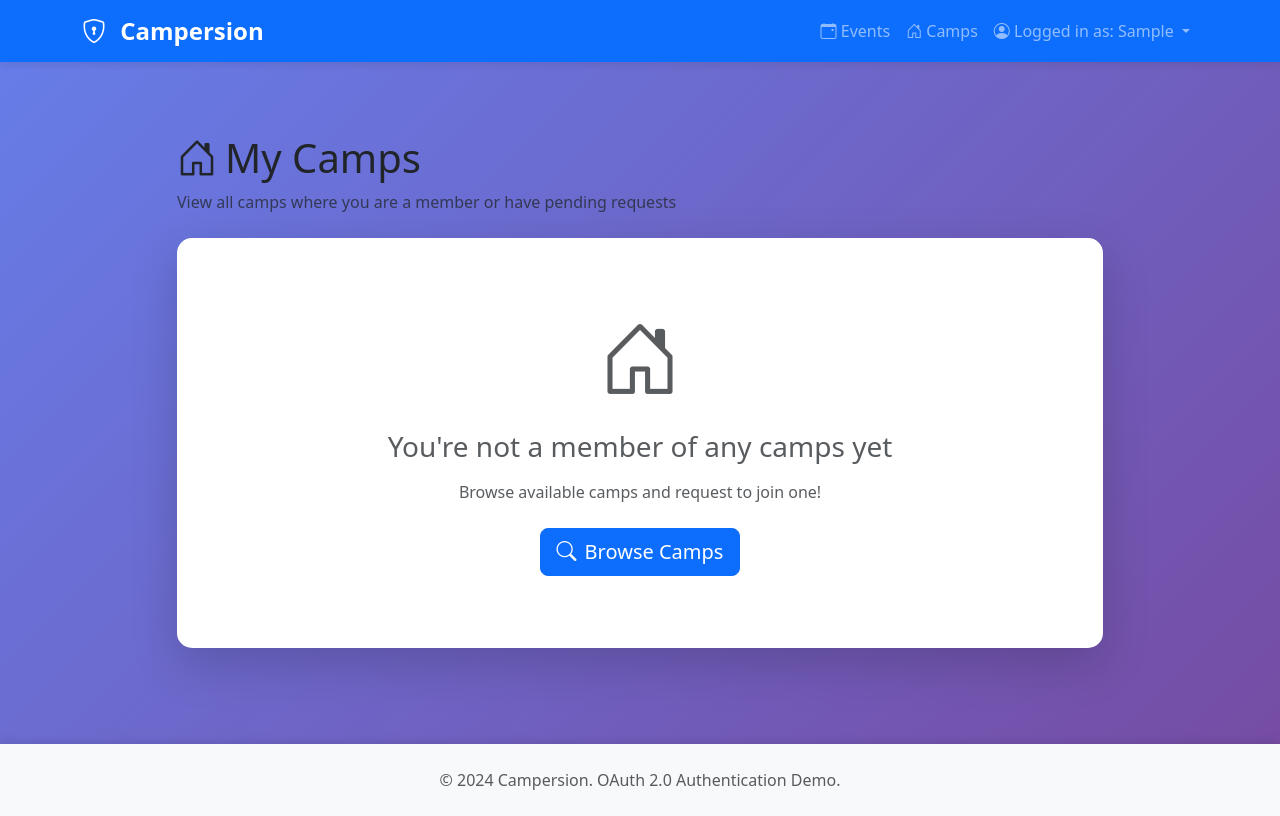
After one commit to that-JC-guy/Campersion, a Flask app: page /my-camps in a window 1280 px wide. The commit adds this page. Run offline with Flask 3, Linux system fonts and the light colour scheme; the visitor is signed in with stand-in values (Sample User, id 1).

Commit message:
Add My Camps page and menu entry
- Added "My Camps" to user dropdown menu in navigation
- Created /my-camps route showing user's camp memberships
- Created dedicated my_camps.html template with:
  - Active memberships section (approved camps)
  - Manager badge for camps where user is manager
  - Join date for each camp
  - Camp descriptions when available
  - Pending requests section with request date
  - Empty state with "Browse Camps" button
  - Clickable links to view camp details
- Menu order: Profile > My Inventory > My Camps > Logout

Users can now quickly access their camps from the user menu without going through their profile page.

🤖 Generated with [Claude Code](https://claude.com/claude-code)

Co-Authored-By: Claude Sonnet 4.5 <noreply@anthropic.com>

```diff
--- a/app/main/routes.py
+++ b/app/main/routes.py
@@ -206,6 +206,33 @@ def verify_email_change(token):
     flash(f'Your email has been successfully changed from {old_email} to {user.email}!',
           'success')
     return redirect(url_for('main.view_profile'))
+
+
+@main_bp.route('/my-camps')
+@login_required
+def my_camps():
+    """
+    Display user's camp memberships.
+
+    Shows all camps where user is an approved member or has a pending request.
+
+    Returns:
+        Rendered my camps page with approved and pending memberships
+    """
+    # Get user's camp memberships
+    approved_camps = CampMember.query.filter_by(
+        user_id=current_user.id,
+        status=AssociationStatus.APPROVED.value
+    ).all()
+
+    pending_camps = CampMember.query.filter_by(
+        user_id=current_user.id,
+        status=AssociationStatus.PENDING.value
+    ).all()
+
+    return render_template('main/my_camps.html',
+                         approved_camps=approved_camps,
+                         pending_camps=pending_camps)
 
 
 # ========================================
--- a/app/templates/base.html
+++ b/app/templates/base.html
@@ -57,6 +57,11 @@
                                     <i class="bi bi-box-seam me-2"></i>My Inventory
                                 </a>
                             </li>
+                            <li>
+                                <a class="dropdown-item" href="{{ url_for('main.my_camps') }}">
+                                    <i class="bi bi-house-door me-2"></i>My Camps
+                                </a>
+                            </li>
                             <li><hr class="dropdown-divider"></li>
                             <li>
                                 <a class="dropdown-item" href="{{ url_for('auth.logout') }}">
--- /dev/null
+++ b/app/templates/main/my_camps.html
@@ -0,0 +1,96 @@
+{% extends "base.html" %}
+
+{% block title %}My Camps - Campersion{% endblock %}
+
+{% block content %}
+<div class="row justify-content-center">
+    <div class="col-lg-10">
+        <!-- Page Header -->
+        <div class="mb-4">
+            <h1><i class="bi bi-house-door me-2"></i>My Camps</h1>
+            <p class="text-muted">View all camps where you are a member or have pending requests</p>
+        </div>
+
+        {% if approved_camps or pending_camps %}
+            <!-- Approved Camps -->
+            {% if approved_camps %}
+                <div class="card shadow-lg mb-4">
+                    <div class="card-body p-4">
+                        <h5 class="card-title text-success mb-4">
+                            <i class="bi bi-check-circle me-2"></i>Active Memberships ({{ approved_camps|length }})
+                        </h5>
+
+                        <div class="list-group list-group-flush">
+                            {% for membership in approved_camps %}
+                                <a href="{{ url_for('camps.view_camp', camp_id=membership.camp.id) }}" class="list-group-item list-group-item-action">
+                                    <div class="d-flex justify-content-between align-items-center">
+                                        <div>
+                                            <h6 class="mb-1">
+                                                <strong>{{ membership.camp.name }}</strong>
+                                                {% if membership.role == 'manager' %}
+                                                    <span class="badge bg-primary ms-2">Manager</span>
+                                                {% endif %}
+                                            </h6>
+                                            <small class="text-muted">
+                                                <i class="bi bi-calendar me-1"></i>Joined {% if membership.approved_at %}{{ membership.approved_at.strftime('%B %d, %Y') }}{% else %}{{ membership.requested_at.strftime('%B %d, %Y') }}{% endif %}
+                                            </small>
+                                            {% if membership.camp.description %}
+                                                <p class="mb-0 mt-2 text-muted">{{ membership.camp.description }}</p>
+                                            {% endif %}
+                                        </div>
+                                        <i class="bi bi-chevron-right text-muted"></i>
+                                    </div>
+                                </a>
+                            {% endfor %}
+                        </div>
+                    </div>
+                </div>
+            {% endif %}
+
+            <!-- Pending Camps -->
+            {% if pending_camps %}
+                <div class="card shadow-lg mb-4">
+                    <div class="card-body p-4">
+                        <h5 class="card-title text-warning mb-4">
+                            <i class="bi bi-hourglass-split me-2"></i>Pending Requests ({{ pending_camps|length }})
+                        </h5>
+
+                        <div class="list-group list-group-flush">
+                            {% for membership in pending_camps %}
+                                <div class="list-group-item">
+                                    <div class="d-flex justify-content-between align-items-center">
+                                        <div>
+                                            <h6 class="mb-1"><strong>{{ membership.camp.name }}</strong></h6>
+                                            <small class="text-muted">
+                                                <i class="bi bi-clock me-1"></i>Requested {{ membership.requested_at.strftime('%B %d, %Y') }}
+                                            </small>
+                                            {% if membership.camp.description %}
+                                                <p class="mb-0 mt-2 text-muted">{{ membership.camp.description }}</p>
+                                            {% endif %}
+                                        </div>
+                                        <span class="badge bg-warning text-dark">Awaiting Approval</span>
+                                    </div>
+                                </div>
+                            {% endfor %}
+                        </div>
+                    </div>
+                </div>
+            {% endif %}
+        {% else %}
+            <!-- Empty State -->
+            <div class="card shadow-lg">
+                <div class="card-body p-5">
+                    <div class="text-center text-muted py-4">
+                        <i class="bi bi-house-door display-1"></i>
+                        <h3 class="mt-4 mb-3">You're not a member of any camps yet</h3>
+                        <p class="mb-4">Browse available camps and request to join one!</p>
+                        <a href="{{ url_for('camps.list_camps') }}" class="btn btn-primary btn-lg">
+                            <i class="bi bi-search me-2"></i>Browse Camps
+                        </a>
+                    </div>
+                </div>
+            </div>
+        {% endif %}
+    </div>
+</div>
+{% endblock %}
```
